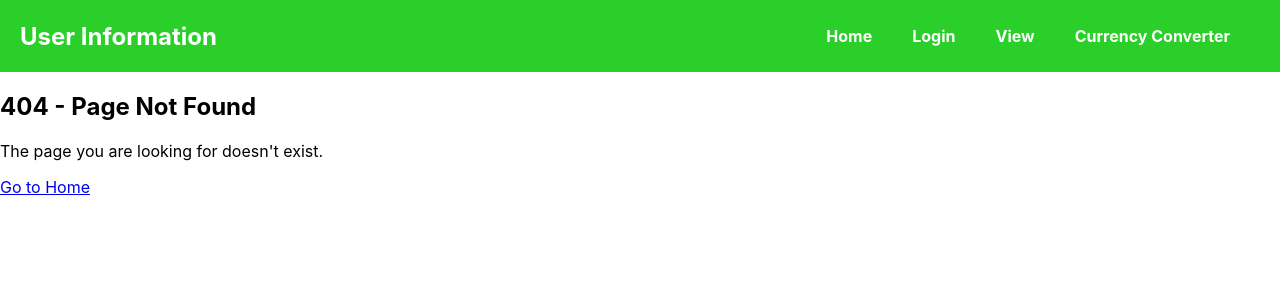
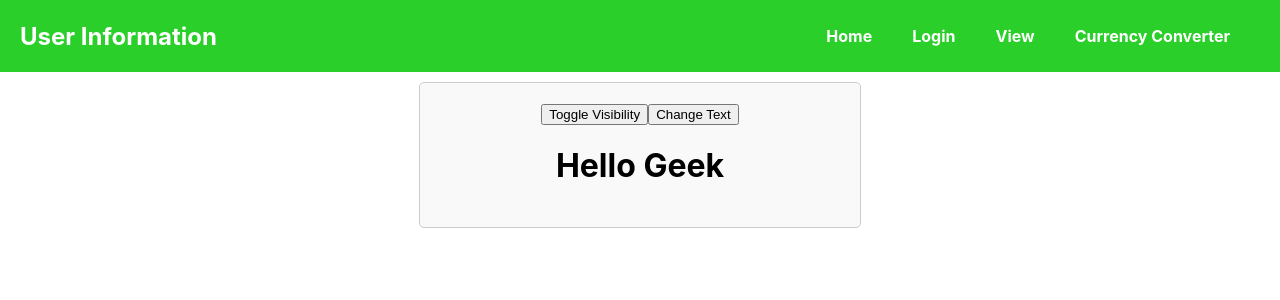
Before and after one commit to Ritik796/UserInformation, a React (Create React App) app: page /transition in a window 1280 px wide. Before the commit this address had no page. Shown: the top 300 px of the page. Built offline with nearby package versions, Linux system fonts and the light colour scheme.

Commit message:
code committed

```diff
--- a/src/App.js
+++ b/src/App.js
@@ -18,6 +18,8 @@ import Test from "./Practics.js/Test";
 
 import ForUseloggerTest from "./Practics.js/ForUseloggerTest";
 import DataFetchingComponent from "./Practics.js/DataFetchingComponent";
+import TransitionHook from "./Practics.js/TransitionHook";
+import UsesyncExternalStoreHook from "./Practics.js/UsesyncExternalStoreHook";
 
 function App() {
   return (
@@ -42,6 +44,8 @@ function App() {
             <Route path="/test" element={<Test />} />
             <Route path="/uselogger" element={<ForUseloggerTest />} />
             <Route path="/usedeffered" element={<DataFetchingComponent />} />
+            <Route path="/transition" element ={<TransitionHook/>}/>
+            <Route path="/externalstore" element={<UsesyncExternalStoreHook/>}/>
 
           </Routes>
         </ContextState>
--- a/src/Component/Login.js
+++ b/src/Component/Login.js
@@ -1,17 +1,18 @@
-import React, { useEffect, useState } from "react";
+import React, { useDebugValue, useEffect, useState } from "react";
 import { database } from "../Firebase/Firebase";
 import { get, ref, update } from "firebase/database";
 import "../Login.css";
 import { ToastContainer, Zoom, toast } from "react-toastify";
 import "react-toastify/dist/ReactToastify.css";
 import "../Toast.css";
-
+let Comp = []
 export default function Login() {
   const [name, setname] = useState("");
   const [email, setemail] = useState("");
   const [password, setpassword] = useState("");
   // const [data, setdata] = useState(null);
   const [issaving, setIssaving] = useState(false);
+  useDebugValue(Comp)
   let Lastkey = 0;
   // const Messagecontainer = ({type,content}) =>{
   //   return (
@@ -72,6 +73,7 @@ export default function Login() {
         }
       }
       localStorage.setItem("Userlist", JSON.stringify(userlist))
+      Comp = localStorage.setItem("Userlist", JSON.stringify(userlist))
     });
   };
 useEffect(()=>{
--- a/src/Component/Navbar.js
+++ b/src/Component/Navbar.js
@@ -1,9 +1,9 @@
 import React from "react";
-import { Link ,useLocation} from "react-router-dom";
+import {NavLink} from "react-router-dom";
 import "../Navbar.css";
 
 function Navbar() {
-  const location = useLocation()
+  // const location = useLocation()
   // useEffect(()=>{
   //   console.log(location.pathname)
   //   console.log(location.hash)
@@ -14,29 +14,37 @@ function Navbar() {
   return (
     <nav className="navbar">
       <div className="navbar-container ">
-        <Link to="/home" className="navbar-logo ">
+        <NavLink to="/home" className="navbar-logo ">
           User Information
-        </Link>
+        </NavLink>
         <ul className="nav-menu">
           <li className="nav-item ">
-            <Link  className={`nav-link ${location.pathname==='/home'?"change":" "}`} to="/home">
+            <NavLink style={({isActive})=>{
+              return {color:isActive?"white":"",backgroundColor:isActive?"black":""}
+            }} className={`nav-link `} to="/home">
               Home
-            </Link>
+            </NavLink>
           </li>
           <li className="nav-item">
-            <Link to="/login" className={`nav-link ${location.pathname==='/login'?"change":" "}`}>
+            <NavLink style={({isActive})=>{
+              return {color:isActive?"white":"",backgroundColor:isActive?"black":""}
+            }}to="/login" className={`nav-link `}>
               Login
-            </Link>
+            </NavLink>
           </li>
           <li className="nav-item">
-            <Link to="/view" className={`nav-link ${location.pathname==='/view'?"change":" "}`}>
+            <NavLink style={({isActive})=>{
+              return {color:isActive?"white":"",backgroundColor:isActive?"black":""}
+            }} to="/view" className={`nav-link`}>
               View
-            </Link>
+            </NavLink>
           </li>
           <li className="nav-item">
-            <Link to="/memo" className={`nav-link ${location.pathname==='/memo'?"change":" "}`}>
+            <NavLink style={({isActive})=>{
+              return {color:isActive?"white":"",backgroundColor:isActive?"black":""}
+            }} to="/memo" className={`nav-link `}>
               Currency Converter
-            </Link>
+            </NavLink>
           </li>
 
         </ul>
--- a/src/Practics.js/DataFetchingComponent.js
+++ b/src/Practics.js/DataFetchingComponent.js
@@ -3,7 +3,7 @@ export default function DataFetchingComponent() {
   const [data, setdata] = useState(null);
   const defferedData = useDeferredValue(data);
   let value1 = "https://openexchangerates.org/api/currencies.json"
-  let value2 = "https://v6.exchangerate-api.com/v6/c997b3c9f30fdbe821554d58/latest/USD"
+  let value2 = " https://jsonplaceholder.typicode.com/todos/"
   useEffect(() => {
     fetch(value1).then((response)=>response.json()).then((data)=>setdata(data))
     setTimeout(() => {
--- a/src/Practics.js/Test.js
+++ b/src/Practics.js/Test.js
@@ -1,24 +1,25 @@
-
-import React, { useEffect, useLayoutEffect, useRef } from 'react'
+import React, {
+  useEffect,
+  useInsertionEffect,
+  useLayoutEffect,
+  useRef,
+} from "react";
 
 function Test() {
-    const ref = useRef()
-    ref.current="red"
-    console.log(ref);
-    useEffect(()=>{
-        ref.current="yellow"
-        console.log(ref,"useeffect");
-
-    })
-    useLayoutEffect(()=>{
-        console.log(ref,"uselayouteffect");
-
-    })
-  return (
-    <div>
-
-    </div>
-  )
+  const ref = useRef();
+  ref.current = "red";
+  console.log(ref);
+  useEffect(() => {
+    ref.current = "yellow";
+    console.log(ref, "useeffect");
+  });
+  useLayoutEffect(() => {
+    console.log(ref, "uselayouteffect");
+  },[]);
+  useInsertionEffect(() => {
+    console.log(ref, "useinsertioneffect");
+  });
+  return <div></div>;
 }
 
-export default Test
+export default Test;
--- /dev/null
+++ b/src/Practics.js/TransitionHook.js
@@ -0,0 +1,38 @@
+import React, { useState, useTransition } from "react";
+
+export default function TransitionHook() {
+  const [isVisible, setIsVisible] = useState(false);
+  const [text, setText] = useState("Hello Geek");
+  const [isPending, startTransition] = useTransition();
+
+  const handleClick = () => {
+    setIsVisible(!isVisible);
+    startTransition(() => {
+      // Any code that should be executed in the transition
+      // (e.g., setting state or performing other side effects)
+     setTimeout(() => {
+         setText("Hello Ritik");
+     }, 5000);
+    });
+  };
+
+  return (
+    <div className="container">
+      <div className="btn-container">
+        <button className="btn" onClick={handleClick}>
+          Toggle Visibility
+        </button>
+        <button
+          className="btn"
+          onClick={() => setText("Welcome to geeksforgeeks")}
+        >
+          Change Text
+        </button>
+      </div>
+
+      <div style={isPending ? { color:"red" } : { opacity: isVisible ? 1 : ""}}>
+        <h1>{text}</h1>
+      </div>
+    </div>
+  );
+}
--- /dev/null
+++ b/src/Practics.js/UsesyncExternalStoreHook.js
@@ -0,0 +1,17 @@
+import React from 'react'
+import { useSyncExternalStore } from 'react'
+
+export default function UsesyncExternalStoreHook() {
+    const Subscribe = (listener) =>{
+        window.addEventListener("resize",listener)
+        return () => window.removeEventListener("resize",listener)
+    }
+    const getsnapshot = () => window.innerWidth
+    const width = useSyncExternalStore(Subscribe,getsnapshot)
+
+  return (
+    <div>
+      <p> Size: {width} </p>
+    </div>
+  )
+}
```
Also changed, not shown: src/index.js (+6 -6 lines).
